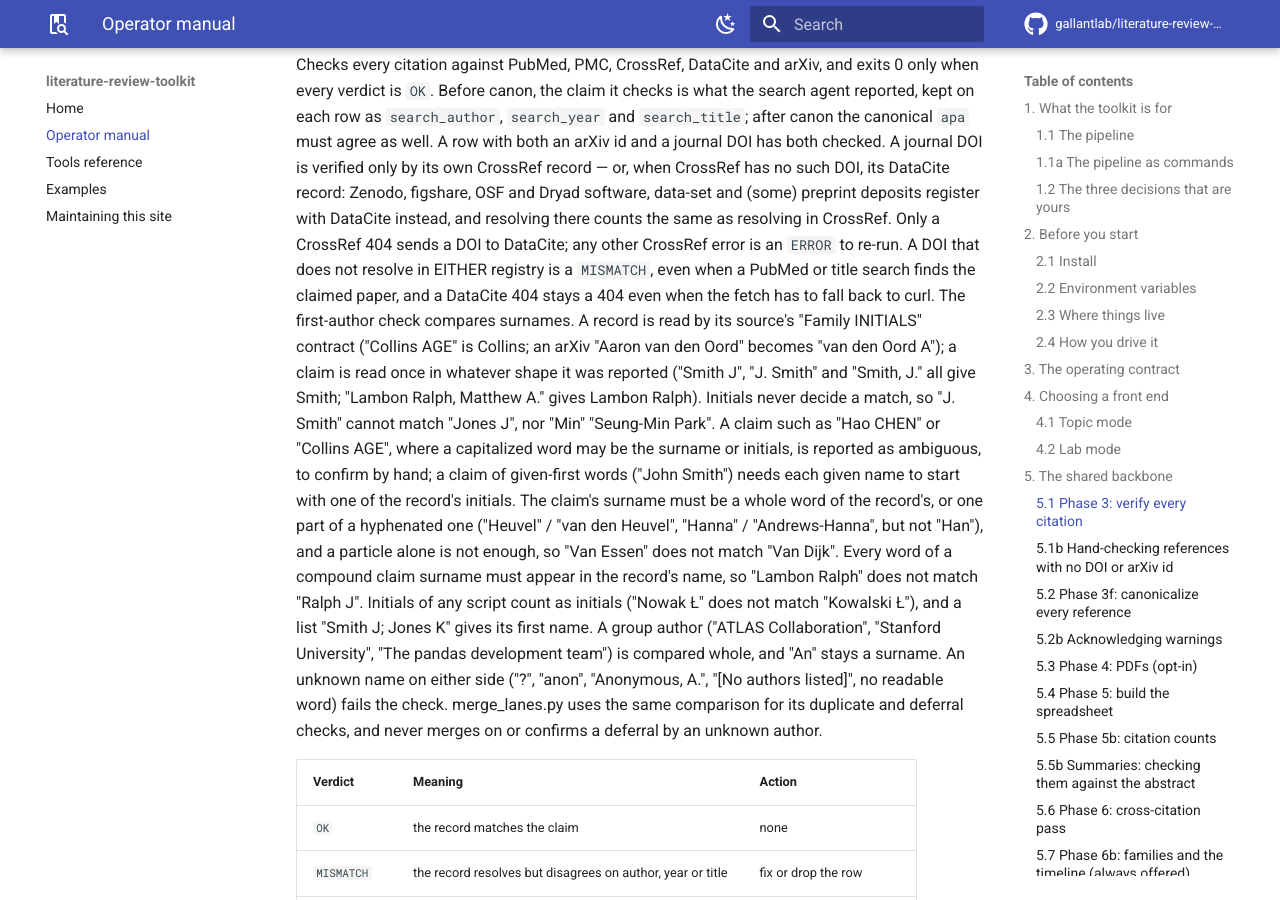
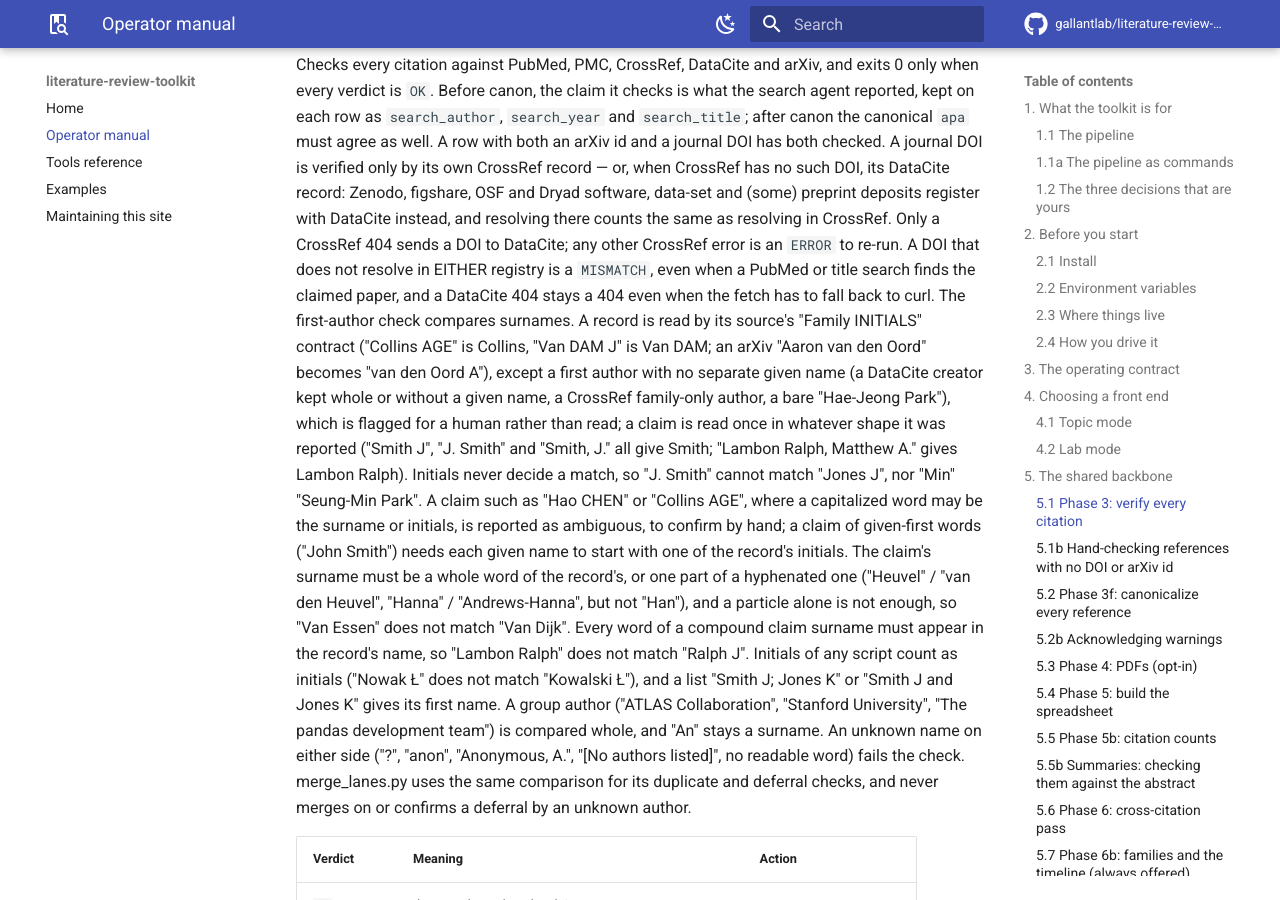
Before and after one commit to gallantlab/literature-review-toolkit, an MkDocs documentation site: the page built from docs/manual.md, in a window 1280 px wide and 900 px high, scrolled down 9087 px. Built offline with MkDocs 1.6.1 and Material for MkDocs 9.7.7, drawn with Linux system fonts in a browser that asks for light colours; comment, search, counter and statistics services are not loaded.

Commit message:
Author fix round 5, item 5: docs say which records are not "Family INITIALS"
PLAYBOOK, manual, tools index and tools/README now say that records are
read as "Family INITIALS" -- exactly one trailing initials token dropped
("Van DAM J" is Van DAM) -- except a first author with no separate given
name (DataCite kept whole or without one, CrossRef family-only, a bare
"Hae-Jeong Park"), which is flagged for a human; and that " and "
separates a list-shaped claim like ";".

Version-Bump: none
Co-Authored-By: Claude Opus 5.5 <noreply@anthropic.com>

```diff
--- a/PLAYBOOK.md
+++ b/PLAYBOOK.md
@@ -316,11 +316,16 @@ converter script: fourteen projects did, each with its own first-author regex, a
 five more wrote `make_verify_input.py` because the `apa`-only path verified nothing.
 
 What a verdict checks: the first-author **surname**, surname against surname. A
-record's first author is read by its source's contract: every source gives "Family
-INITIALS" (CrossRef, DataCite and PubMed; an arXiv author "Aaron van den Oord" is
-first turned into "van den Oord A"), so its trailing initials, and in a mixed-case
-record any trailing capitals of up to 4 letters, are dropped ("Collins AGE" is
-Collins). A claim is read once, in whatever shape a search agent reported it
+record's first author is read by its source's contract: CrossRef, DataCite and
+PubMed give "Family INITIALS" (an arXiv author "Aaron van den Oord" is first turned
+into "van den Oord A"), so exactly one trailing token, the initials (in a
+mixed-case record any capitals of up to 4 letters), is dropped ("Collins AGE" is
+Collins, "Van DAM J" is Van DAM). The exception is a first author with no separate
+given name: a DataCite creator kept whole or deposited without one ("Hao CHEN",
+"Richard Ngo"), a CrossRef family-only author, or a bare name of two or more words
+with no initial ("Hae-Jeong Park"). Its first author is the whole name, which could
+put a given name where the surname belongs, so the check reports "the record's
+first author has no separate given name; confirm by hand" instead of guessing. A claim is read once, in whatever shape a search agent reported it
 ("Smith J", "Smith JL", "J. Smith", "Smith, J.", "Lambon Ralph, Matthew A.", "LI
 J", "Van Essen DC", "Hagler DJ Jr", "Kowalski Ł", "CHEN Hao"; on a canonical row,
 also the apa's lead surname as it stands). A claim that cannot be read safely,
@@ -342,7 +347,7 @@ Company, Research, Staff, Team, ... in it, or opening with "The") is compared
 whole, so "CMS Collaboration" does not match "ATLAS Collaboration"; "An" is a
 surname, not an article. Initials are 1-2 capitals, or 3-4 that could not be a
 word ("JLK", "EJM", "CYC"); "Cavanaugh JR" keeps JR as initials, while "jr", "Jr."
-and "Sr" are suffixes; a list "Smith J; Jones K" gives its first name. An unknown
+and "Sr" are suffixes; a list "Smith J; Jones K" or "Smith J and Jones K" gives its first name. An unknown
 name on either side ("?", "anon", "Anonymous, A.", "[No authors listed]", or no
 readable word) fails the check.
 merge_lanes.py uses the same comparison for its duplicate and deferral checks:
--- a/docs/manual.md
+++ b/docs/manual.md
@@ -365,8 +365,11 @@ to DataCite; any other CrossRef error is an `ERROR` to re-run. A DOI that does
 not resolve in EITHER registry is a `MISMATCH`, even when a PubMed or title
 search finds the claimed paper, and a DataCite 404 stays a 404 even when the
 fetch has to fall back to curl. The first-author check compares surnames. A
-record is read by its source's "Family INITIALS" contract ("Collins AGE" is Collins;
-an arXiv "Aaron van den Oord" becomes "van den Oord A"); a claim is read once in
+record is read by its source's "Family INITIALS" contract ("Collins AGE" is Collins,
+"Van DAM J" is Van DAM; an arXiv "Aaron van den Oord" becomes "van den Oord A"),
+except a first author with no separate given name (a DataCite creator kept whole or
+without a given name, a CrossRef family-only author, a bare "Hae-Jeong Park"),
+which is flagged for a human rather than read; a claim is read once in
 whatever shape it was reported ("Smith J", "J. Smith" and "Smith, J." all give
 Smith; "Lambon Ralph, Matthew A." gives Lambon Ralph). Initials never decide a
 match, so "J. Smith" cannot match "Jones J", nor "Min" "Seung-Min Park". A claim
@@ -379,7 +382,7 @@ word of the record's, or one part of a hyphenated one ("Heuvel" / "van den Heuve
 "Van Essen" does not match "Van Dijk". Every word of a compound claim surname must
 appear in the record's name, so "Lambon Ralph" does not match "Ralph J". Initials
 of any script count as initials ("Nowak Ł" does not match "Kowalski Ł"), and a
-list "Smith J; Jones K" gives its first name. A group author ("ATLAS Collaboration", "Stanford University",
+list "Smith J; Jones K" or "Smith J and Jones K" gives its first name. A group author ("ATLAS Collaboration", "Stanford University",
 "The pandas development team") is compared whole, and "An" stays a surname. An
 unknown name on either side ("?", "anon", "Anonymous, A.", "[No authors listed]",
 no readable word) fails the check.
--- a/docs/tools.md
+++ b/docs/tools.md
@@ -69,7 +69,8 @@ in `tools/README.md` and `PLAYBOOK.md`.
   inside the other, though one title equaling the other's main title (before a
   subtitle break) still agrees when that main title has at least 3 content
   words; the first author is compared surname to surname (the record read by
-  its source's "Family INITIALS" contract, the claim once in whatever shape it
+  its source's "Family INITIALS" contract, or flagged for a human when it has no
+  separate given name; the claim once in whatever shape it
   was reported, initials never deciding; an ambiguous claim such as "Hao CHEN"
   is an issue to confirm by hand; either part of a hyphenated surname counts,
   and a group author compares whole). A journal DOI is verified only by its own CrossRef record, or
```
Also changed, not shown: tools/README.md (+4 -2 lines).
